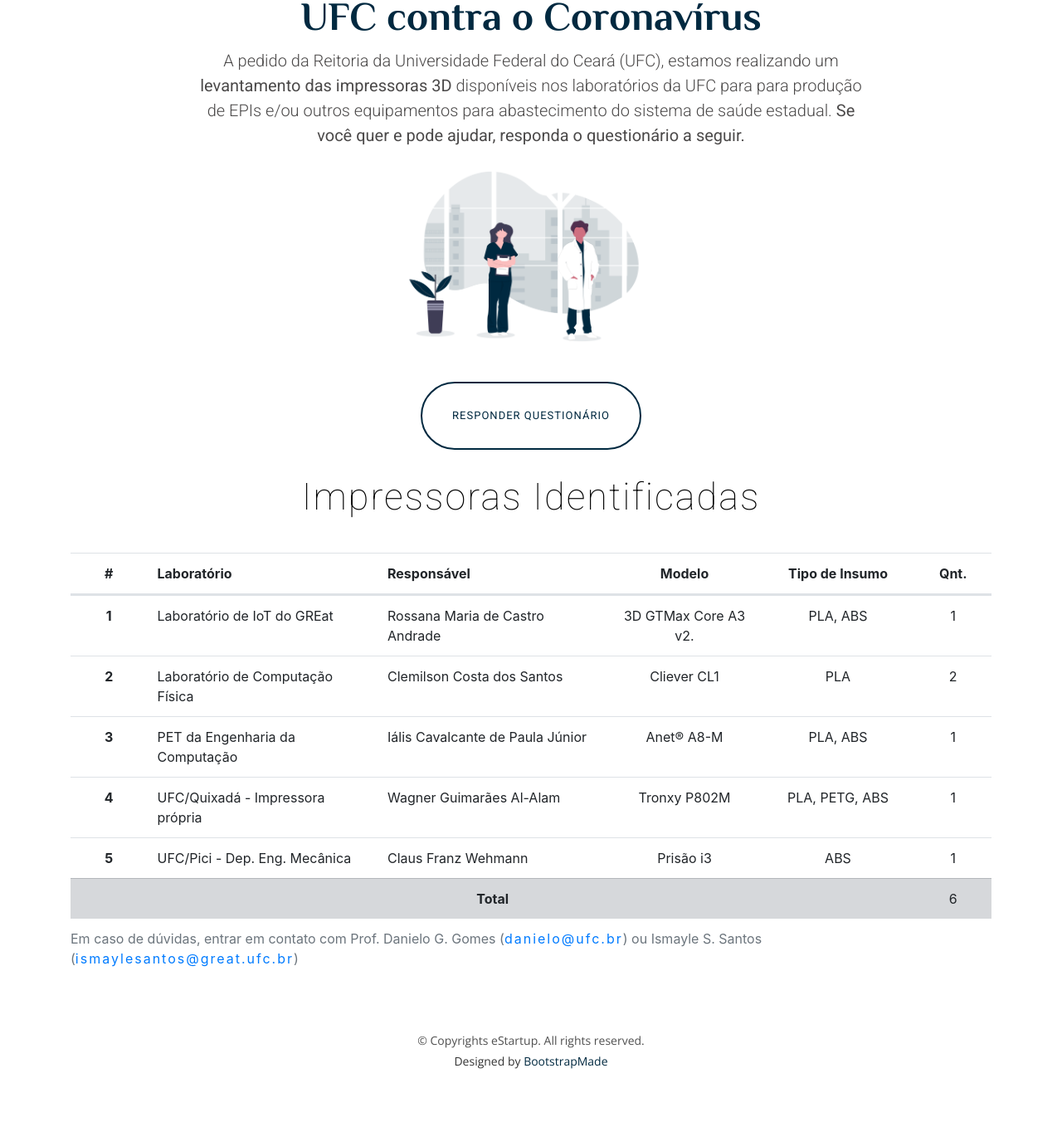
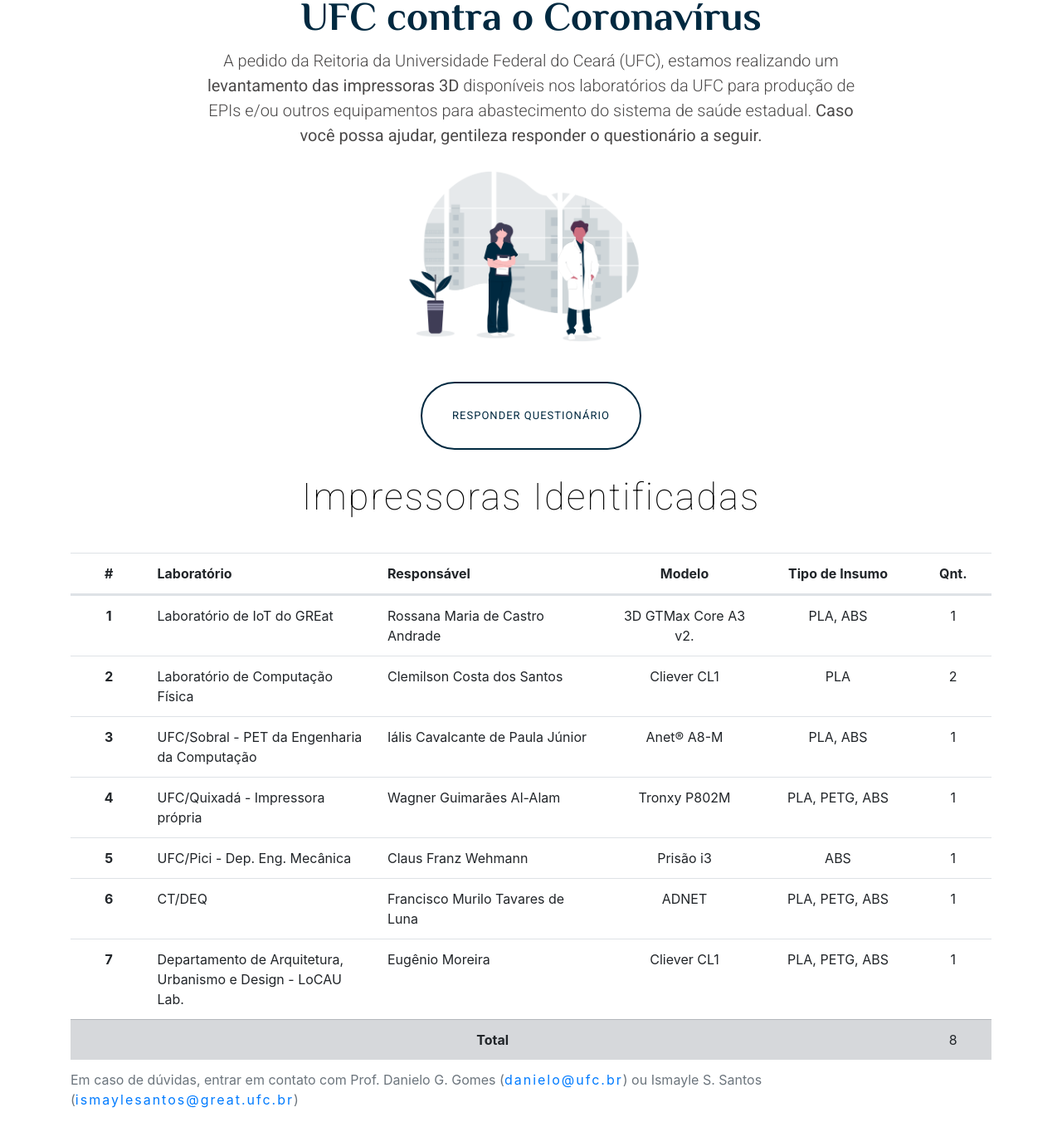
Before and after one commit to great-ufc/coronavirus, a plain HTML site: page index.html in a window 1280 px wide. Shown: the part 140-1492 px from the top of the page at 83% size. Before the commit the page ends 1454 px from the top, so only its background shows below. Drawn offline with nearby package versions, Linux system fonts and the light colour scheme.

Commit message:
Versao 4

```diff
--- a/index.html
+++ b/index.html
@@ -51,12 +51,12 @@
 
       <div class="row justify-content-md-center" style="margin-top:10px;">
         <h2 class="d-block d-sm-none" style="padding: 0 15%;">Estamos realizando um <strong>levantamento das impressoras 3D</strong>
-          disponíveis nos  laboratórios da UFC para para produção de EPIs.</h2>
+          disponíveis nos laboratórios da UFC para produção de EPIs.</h2>
 
           <h2 class="d-none d-sm-block" style="padding: 0 15%;">A pedido da Reitoria da Universidade Federal do Ceará (UFC),
             estamos realizando um <strong>levantamento das impressoras 3D</strong> disponíveis nos
-            laboratórios da UFC para para produção de EPIs e/ou outros equipamentos para abastecimento
-            do sistema de saúde estadual. <strong>Se você quer e pode ajudar, responda o questionário a seguir.</strong></h2>
+            laboratórios da UFC para produção de EPIs e/ou outros equipamentos para abastecimento
+            do sistema de saúde estadual. <strong>Caso você possa ajudar, gentileza responder o questionário a seguir.</strong></h2>
 
           <!-- <h2>A pedido da Reitoria da Universidade Federal do Ceará (UFC),
             com o intuito de apoiar as unidades de saúde no combate ao Coronavirus,
@@ -127,7 +127,7 @@
 
                 <tr class="d-flex">
                   <th class="col-1" scope="row">3</th>
-                  <td class="col-3 text-left">PET da Engenharia da Computação</td>
+                  <td class="col-3 text-left">UFC/Sobral - PET da Engenharia da Computação</td>
                   <td class="col-3 text-left">Iális Cavalcante de Paula Júnior</td>
                   <td class="col-2">Anet® A8-M</td>
                   <td class="col-2">PLA, ABS</td>
@@ -152,9 +152,27 @@
                   <td class="col-1">1</td>
                 </tr>
 
+                <tr class="d-flex">
+                  <th class="col-1" scope="row">6</th>
+                  <td class="col-3 text-left">CT/DEQ</td>
+                  <td class="col-3 text-left">Francisco Murilo Tavares de Luna</td>
+                  <td class="col-2">ADNET</td>
+                  <td class="col-2">PLA, PETG, ABS</td>
+                  <td class="col-1">1</td>
+                </tr>
+
+                <tr class="d-flex">
+                  <th class="col-1" scope="row">7</th>
+                  <td class="col-3 text-left">Departamento de Arquitetura, Urbanismo e Design - LoCAU Lab.</td>
+                  <td class="col-3 text-left">Eugênio Moreira</td>
+                  <td class="col-2">Cliever CL1</td>
+                  <td class="col-2">PLA, PETG, ABS</td>
+                  <td class="col-1">1</td>
+                </tr>
+
                 <tr class="d-flex table-secondary">
                   <th class="col-11" scope="row">Total</th>
-                  <td class="col-1">6</td>
+                  <td class="col-1">8</td>
                 </tr>
               </tbody>
             </table>
```
